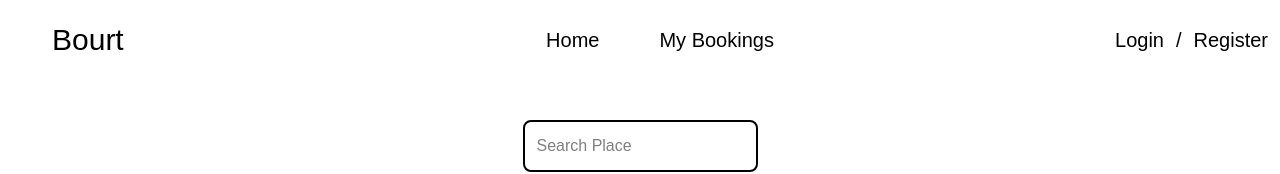
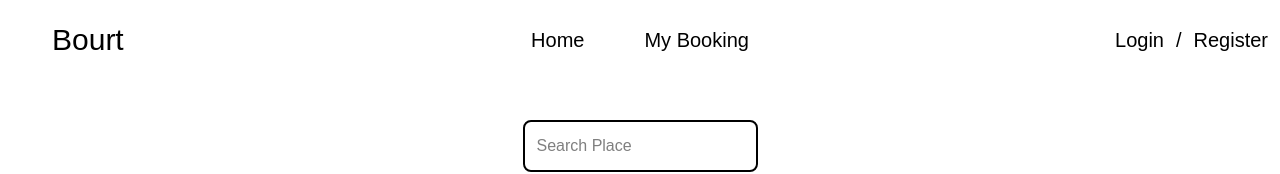
Before and after one commit to franvinkus/Bourt-Frontend, a Next.js app: page /Homepage in a window 1280 px wide. Shown: the top 174 px of the page. Built offline with nearby package versions, Linux system fonts and the light colour scheme; no server answers.

Commit message:
Update on title navbar

```diff
--- a/src/Component/Navbar.tsx
+++ b/src/Component/Navbar.tsx
@@ -25,7 +25,7 @@ export default function Navbar(){
                 <p className="text-3xl">Bourt</p>
             </div>
 
-            <div className="flex justify-between items-center text-xl gap-15">
+            <div className="flex justify-between items-center text-xl gap-15 mr-10">
                 <a
                 className="hover:cursor-pointer"
                 href="../homepage"
@@ -35,9 +35,9 @@ export default function Navbar(){
 
                 <a
                 className="hover:cursor-pointer"
-                href={`${isLogged ? "" : "../login"}`}
+                href={`${isLogged ? "../myBooking" : "../login"}`}
                 >
-                    My Bookings
+                    My Booking
                 </a>
             </div>
 
```
